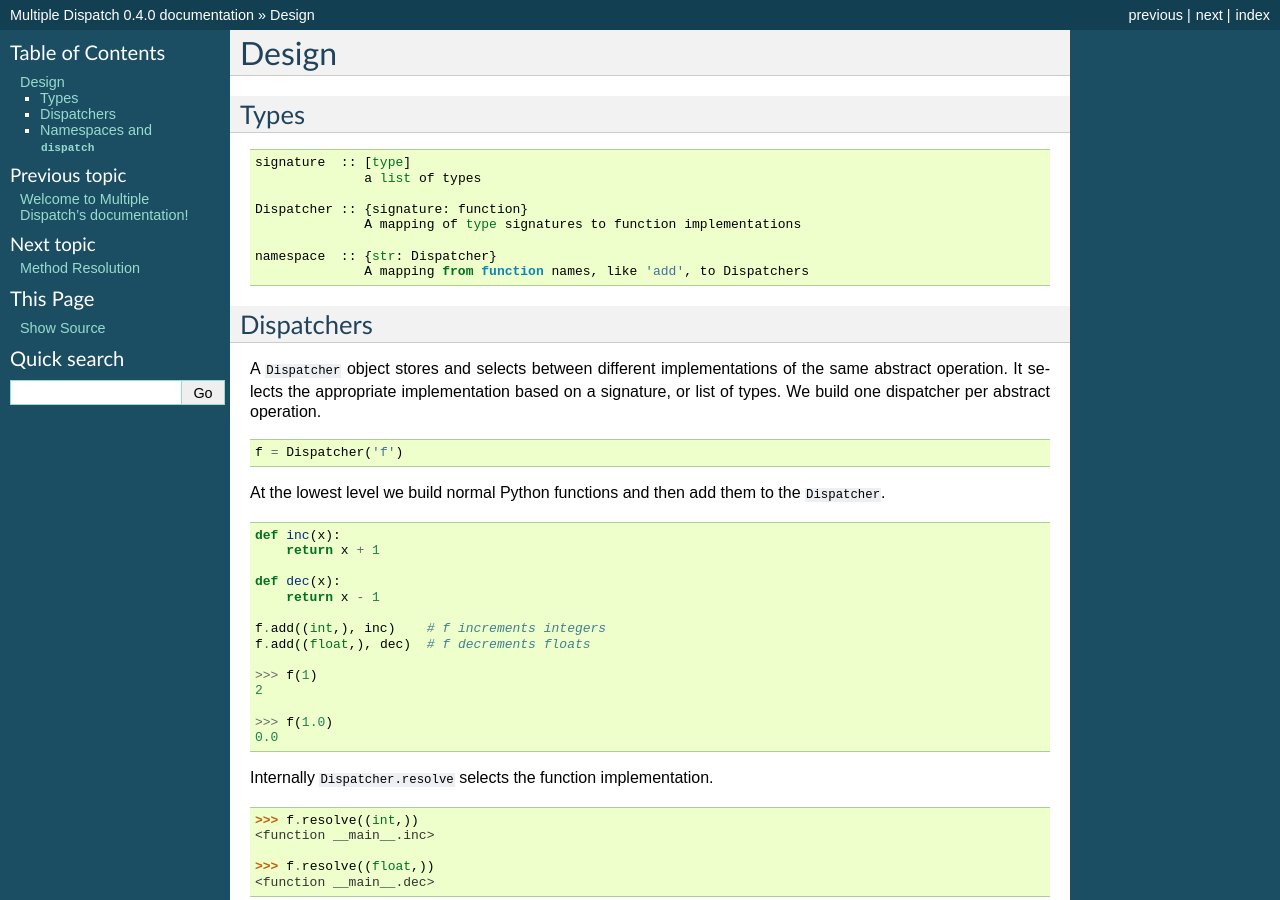
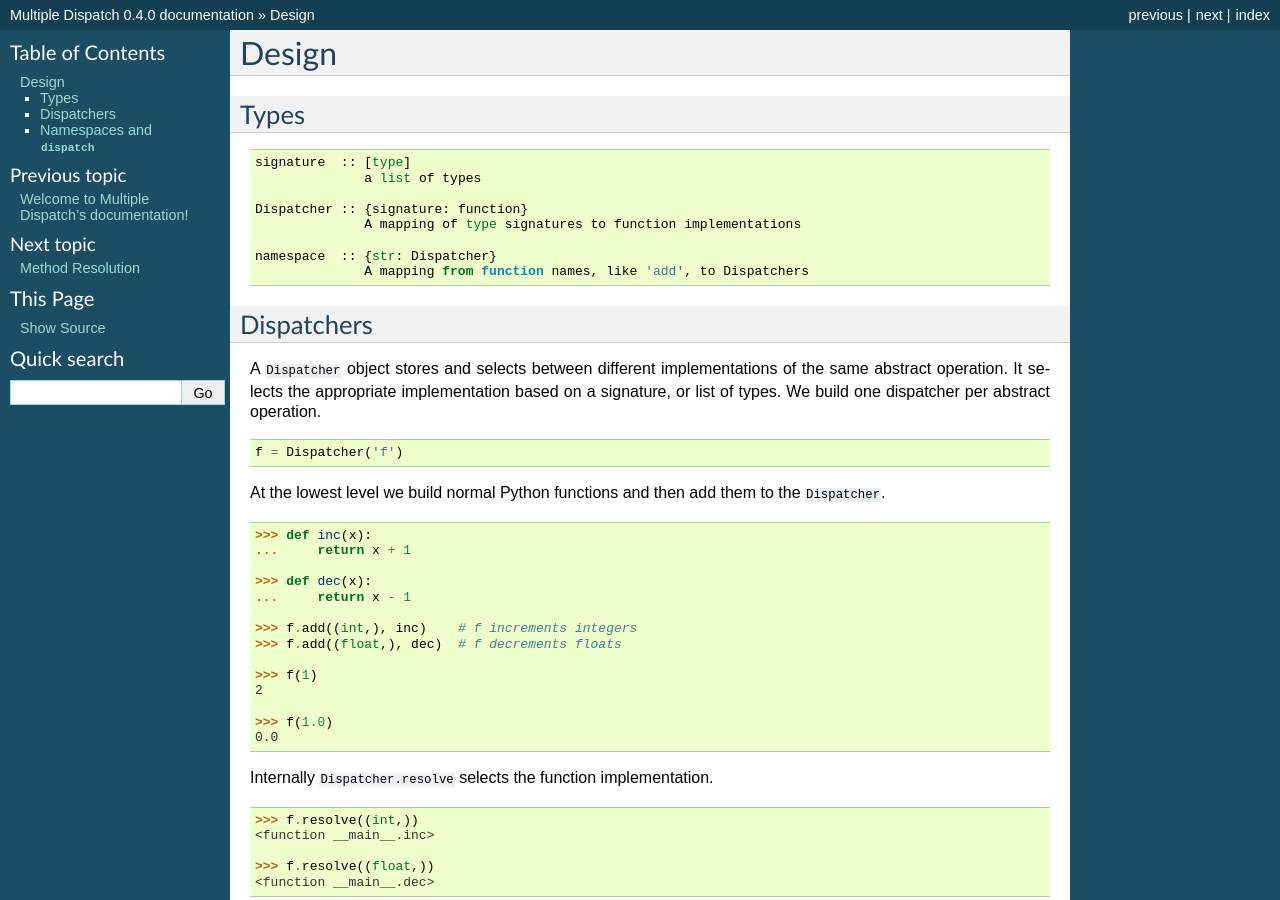
Before and after one commit to mrocklin/multipledispatch, a Sphinx documentation site: the page built from docs/source/design.rst, in a window 1280 px wide and 900 px high. Built offline with Sphinx 7.4.7, drawn with Linux system fonts in a browser that asks for light colours.

Commit message:
add >>> to doc examples

```diff
--- a/docs/source/design.rst
+++ b/docs/source/design.rst
@@ -32,14 +32,14 @@ to the ``Dispatcher``.
 
 .. code::
 
-    def inc(x):
-        return x + 1
+    >>> def inc(x):
+    ...     return x + 1
 
-    def dec(x):
-        return x - 1
+    >>> def dec(x):
+    ...     return x - 1
 
-    f.add((int,), inc)    # f increments integers
-    f.add((float,), dec)  # f decrements floats
+    >>> f.add((int,), inc)    # f increments integers
+    >>> f.add((float,), dec)  # f decrements floats
 
     >>> f(1)
     2
```
